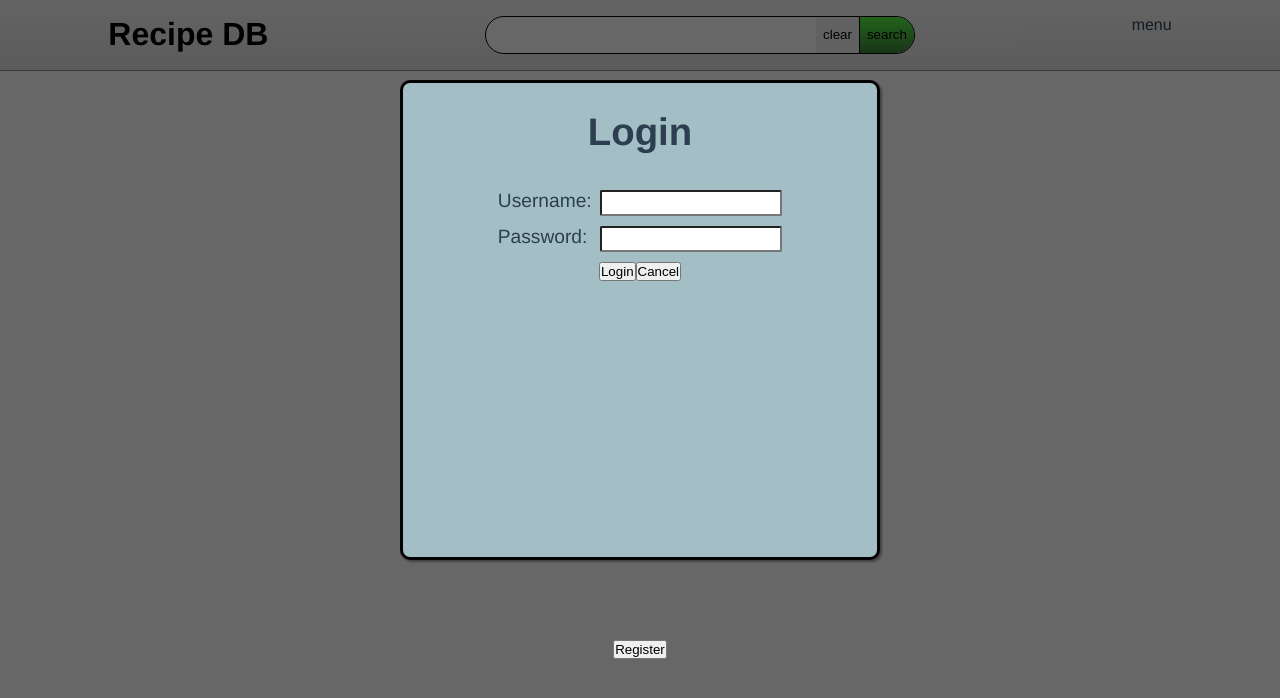
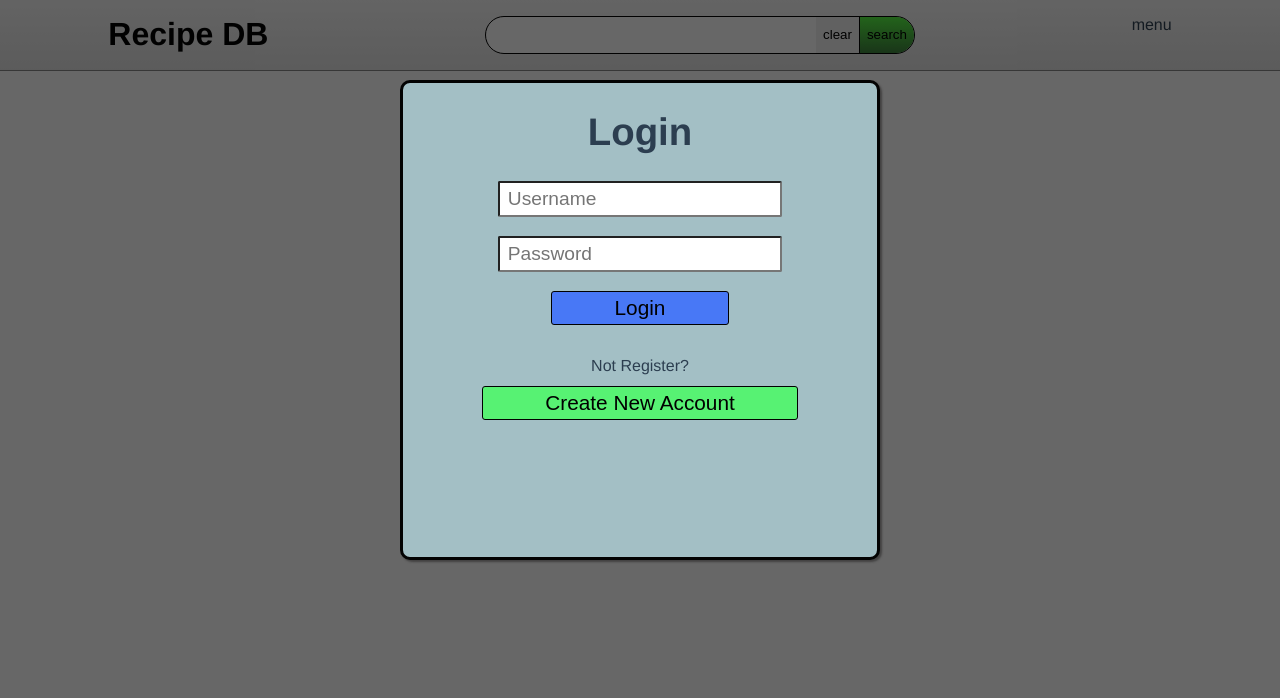
Before and after one commit to stupop010/recipeDB, a Vue app in the folder client/: page /login in a window 1280 px wide. Shown: the top 698 px of the page. Built offline with nearby package versions, Linux system fonts and the light colour scheme.

Commit message:
login view

```diff
--- a/client/src/views/LoginView.vue
+++ b/client/src/views/LoginView.vue
@@ -3,17 +3,17 @@
     <form class="form">
       <h2>Login</h2>
       <div class="form-group">
-        <label>Username:</label>
-        <input type="text" />
+        <input type="text" placeholder="Username" />
       </div>
       <div class="form-group">
-        <label>Password:</label>
-        <input type="password" />
+        <input type="password" placeholder="Password" />
       </div>
-      <button>Login</button>
-      <button>Cancel</button>
+      <button type="submit" class="btn">Login</button>
+      <div class="register">
+        <p>Not Register?</p>
+        <button type="button" class="btn">Create New Account</button>
+      </div>
     </form>
-    <button>Register</button>
   </div>
 </template>
 
@@ -55,14 +55,29 @@ export default {
   display: flex;
   justify-content: space-between;
   width: 60%;
-  margin: 0.5em auto;
+  margin: auto;
+  margin-bottom: 1em;
   font-size: 1.2em;
   font-weight: 500;
 }
 .form-group > input {
-  width: 9.5em;
+  width: 100%;
   border-radius: 2px;
-  padding-left: 0.5em;
+  padding: 5px 8px;
   font-size: 1em;
 }
+.btn {
+  padding: 0.2em 3em;
+  border: 1px solid black;
+  border-radius: 3px;
+  font-size: 1.3em;
+  background: rgba(63, 113, 252, 0.9);
+}
+.register {
+  padding-top: 2em;
+}
+.register > button {
+  margin-top: 0.5em;
+  background: rgba(79, 248, 107, 0.9);
+}
 </style>
```
